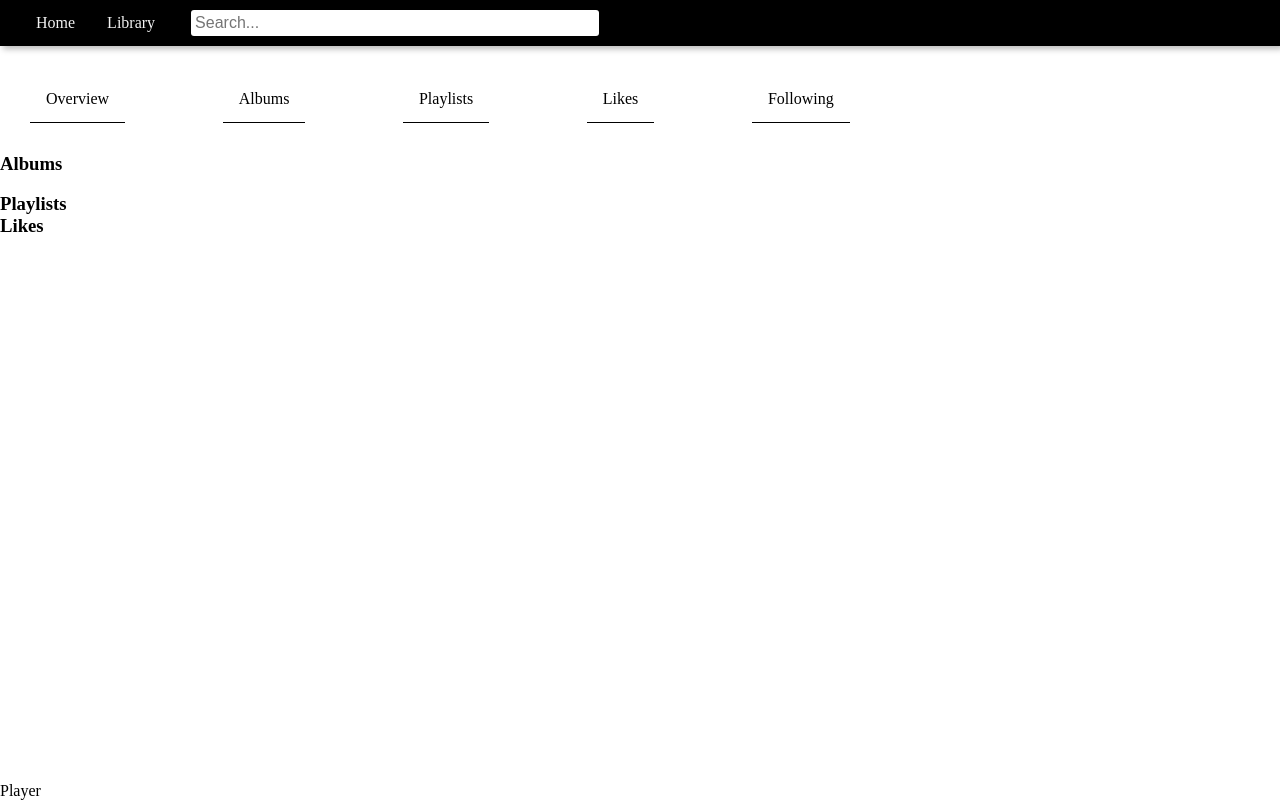
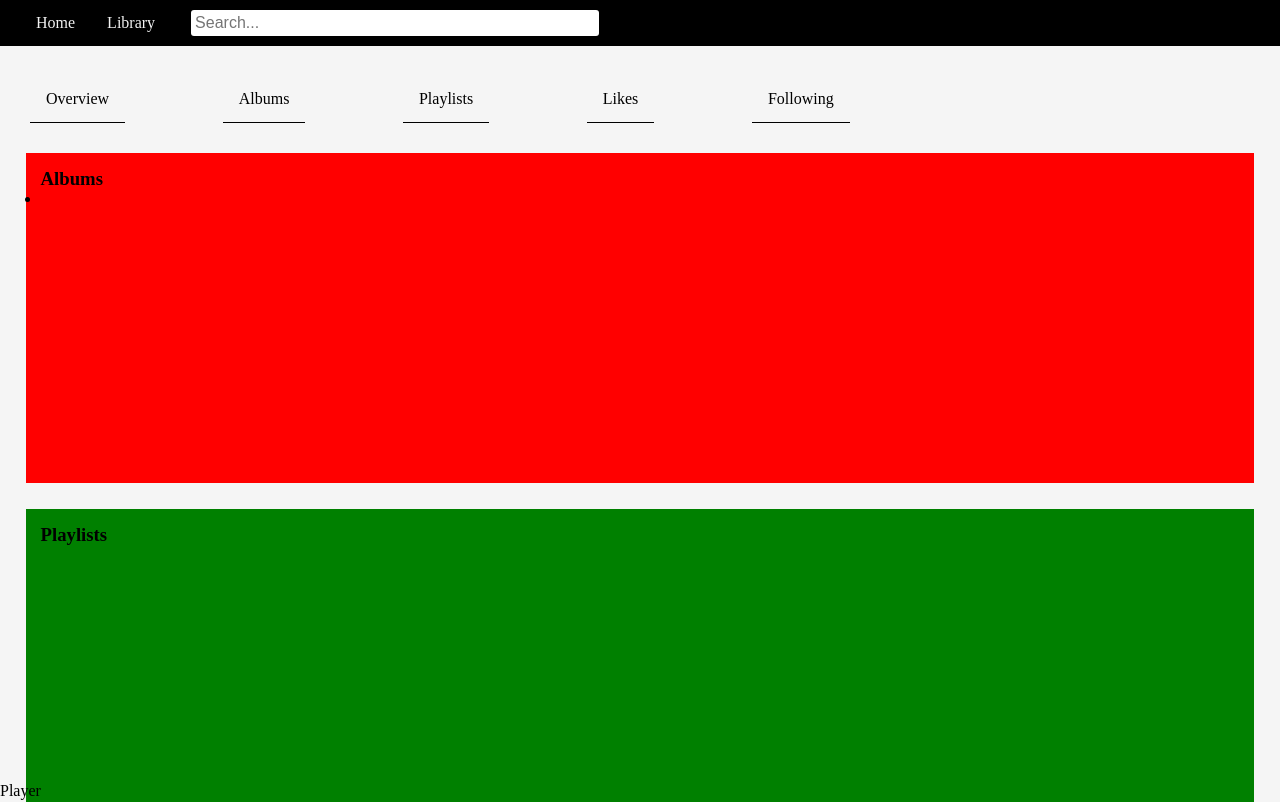
Before and after one commit to Domash/InternetTechnologies, a plain HTML site: page MagneetMusic/src/views/index.html in a window 1280 px wide. Shown: the top 802 px of the page. Drawn offline with Linux system fonts and the light colour scheme.

Commit message:
[layouts]: start work with section styles

```diff
--- a/MagneetMusic/src/assets/css/navigation.css
+++ b/MagneetMusic/src/assets/css/navigation.css
@@ -1,5 +1,5 @@
 .nav-container {
-  padding: 30px 30px
+  padding: 30px 30px;
 }
 
 .nav-container-nav {
--- a/MagneetMusic/src/assets/css/sections.css
+++ b/MagneetMusic/src/assets/css/sections.css
@@ -0,0 +1,31 @@
+#main-container {
+  background-color: whitesmoke;
+}
+
+.albums-section {
+	margin: 2%;
+	margin-top: 0%;
+	padding: 15px;
+	padding-left: 15px;
+	margin-bottom: 1%;
+	min-height: 300px;
+	background-color: red;
+}
+
+.playlists-section {
+	margin: 2%;
+	padding: 15px;
+	padding-left: 15px;
+	margin-bottom: 1%;
+	min-height: 300px;
+	background-color: green;
+}
+
+.likes-section {
+	margin: 2%;
+	padding: 15px;
+	padding-left: 15px;
+	margin-bottom: 3%;
+	min-height: 300px;
+	background-color: orchid;
+}
--- a/MagneetMusic/src/views/index.html
+++ b/MagneetMusic/src/views/index.html
@@ -7,6 +7,7 @@
   <link rel="stylesheet" type="text/css" href="../assets/css/baseSettings.css">
   <link rel="stylesheet" type="text/css" href="../assets/css/audioPlayer.css">
   <link rel="stylesheet" type="text/css" href="../assets/css/navigation.css">
+  <link rel="stylesheet" type="text/css" href="../assets/css/sections.css">
   <link rel="stylesheet" type="text/css" href="../assets/css/headerNavigation.css">
 
 </head>
```
